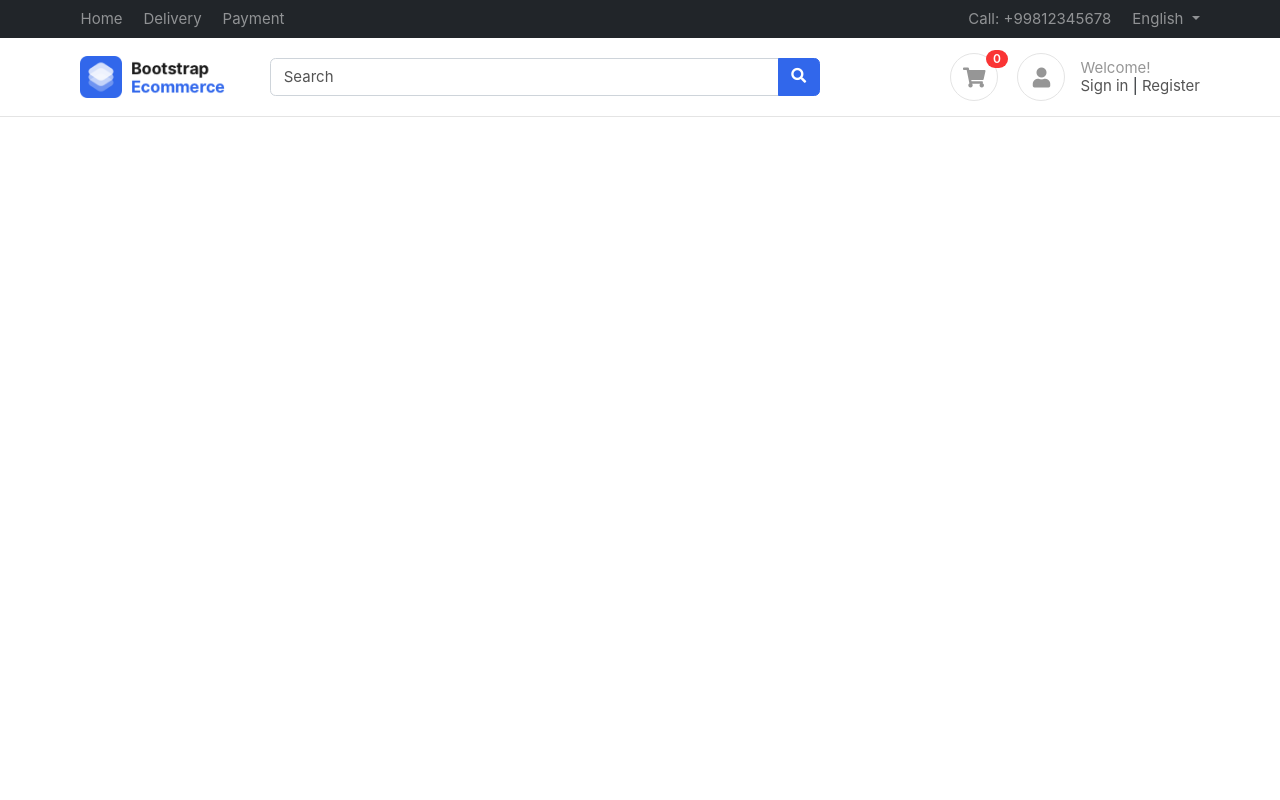
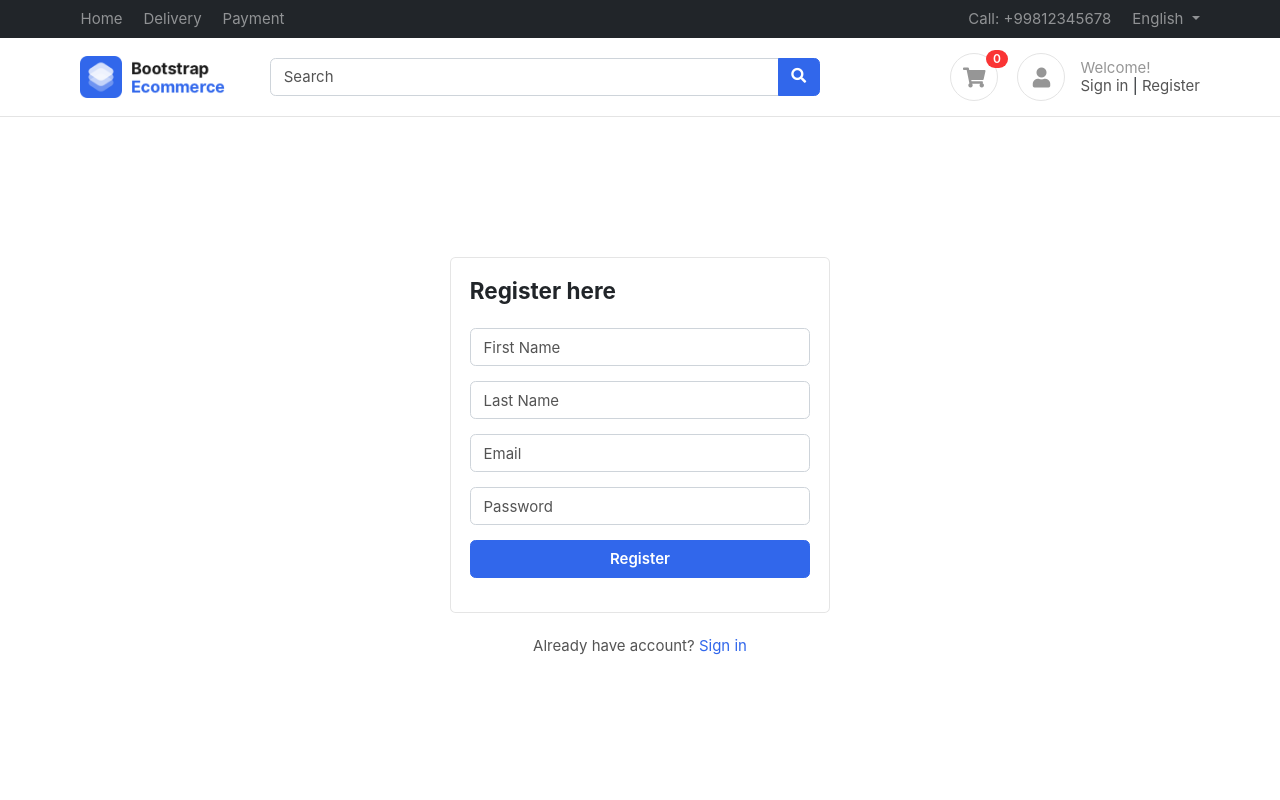
Before and after one commit to avnigoel21/ecomm_django, a Django app: page /accounts/login/ in a window 1280 px wide. Run offline with Django 4.2, Linux system fonts and the light colour scheme; some libraries are stand-ins or nearby versions; some web fonts are replaced.

Commit message:
added register, login

```diff
--- a/accounts/urls.py
+++ b/accounts/urls.py
@@ -3,5 +3,6 @@ from django.urls import path
 from accounts.views import *
 
 urlpatterns = [
-    path('login/', login_page)
+    path('login/', login_page),
+    path('register/', register_page)
 ]
--- a/accounts/views.py
+++ b/accounts/views.py
@@ -1,6 +1,48 @@
 from django.shortcuts import render
+from django.http import HttpResponseRedirect
+from django.contrib import messages
+from django.contrib.auth.models import User
 
 # Create your views here.
 
 def login_page(request):
-    return render(request, 'accounts/login.html')
+    if request.method == "POST":
+        first_name = request.POST.get('first_name')
+        last_name = request.POST.get('last_name')
+        email = request.POST.get('email')
+        password = request.POST.get('password')
+        user_obj = User.objects.filter(username = email)
+        if user_obj.exists():
+            messages.warning(request,"Email is already taken.")
+            return HttpResponseRedirect(request.path_info)
+
+        user_obj = User.objects.create(first_name = first_name, last_name = last_name, email = email, password = password)
+        user_obj.set_password(password)
+        user_obj.save()
+
+        messages.success(request, "An email has been sent to your mail.")
+        return HttpResponseRedirect(request.path_info)
+    return render(request, 'accounts/register.html')
+
+
+
+
+def register_page(request):
+
+    if request.method == "POST":
+        first_name = request.POST.get('first_name')
+        last_name = request.POST.get('last_name')
+        email = request.POST.get('email')
+        password = request.POST.get('password')
+        user_obj = User.objects.filter(username = email)
+        if user_obj.exists():
+            messages.warning(request,"Email is already taken.")
+            return HttpResponseRedirect(request.path_info)
+
+        user_obj = User.objects.create(first_name = first_name, last_name = last_name, email = email, password = password)
+        user_obj.set_password(password)
+        user_obj.save()
+
+        messages.success(request, "An email has been sent to your mail.")
+        return HttpResponseRedirect(request.path_info)
+    return render(request, 'accounts/register.html')
--- a/templates/accounts/login.html
+++ b/templates/accounts/login.html
@@ -1,4 +1,38 @@
 {% extends "base/base.html" %}
 
 {% block start %}
+
+<section class="section-conten padding-y" style="min-height:84vh">
+
+    <!-- ============================ COMPONENT LOGIN   ================================= -->
+        <div class="card mx-auto" style="max-width: 380px; margin-top:100px;">
+          <div class="card-body">
+          <h4 class="card-title mb-4">Sign in</h4>
+          <form>
+
+          <div class="form-group">
+                 <input name="" class="form-control" placeholder="Username" type="text">
+              </div> <!-- form-group// -->
+              <div class="form-group">
+                <input name="" class="form-control" placeholder="Password" type="password">
+              </div> <!-- form-group// -->
+
+              <div class="form-group">
+                  <a href="#" class="float-right">Forgot password?</a>
+                <label class="float-left custom-control custom-checkbox"> <input type="checkbox" class="custom-control-input" checked=""> <div class="custom-control-label"> Remember </div> </label>
+              </div> <!-- form-group form-check .// -->
+              <div class="form-group">
+                  <button type="submit" class="btn btn-primary btn-block"> Login  </button>
+              </div> <!-- form-group// -->
+          </form>
+          </div> <!-- card-body.// -->
+        </div> <!-- card .// -->
+
+         <p class="text-center mt-4">Don't have account? <a href="#">Sign up</a></p>
+         <br><br>
+    <!-- ============================ COMPONENT LOGIN  END.// ================================= -->
+
+
+    </section>
+
 {% endblock %}
--- /dev/null
+++ b/templates/accounts/register.html
@@ -0,0 +1,41 @@
+{% extends "base/base.html" %}
+
+{% block start %}
+
+<section class="section-conten padding-y" style="min-height:84vh">
+
+    <!-- ============================ COMPONENT LOGIN   ================================= -->
+        <div class="card mx-auto" style="max-width: 380px; margin-top:100px;">
+          <div class="card-body">
+          <h4 class="card-title mb-4">Register here</h4>
+          <form method="POST">
+            {% csrf_token %}
+            {% include "base/alert.html" %}
+             <div class="form-group">
+                 <input name="first_name" class="form-control" required placeholder="First Name" type="text">
+              </div> <!-- form-group// -->
+              <div class="form-group">
+                <input name="last_name" class="form-control" required placeholder="Last Name" type="text">
+             </div> <!-- form-group// -->
+             <div class="form-group">
+                <input name="email" class="form-control"  required placeholder="Email" type="text">
+             </div> <!-- form-group// -->
+              <div class="form-group">
+                <input name="password" class="form-control" required placeholder="Password" type="password">
+              </div> <!-- form-group// -->
+
+              <div class="form-group">
+                  <button type="submit" class="btn btn-primary btn-block"> Register  </button>
+              </div> <!-- form-group// -->
+          </form>
+          </div> <!-- card-body.// -->
+        </div> <!-- card .// -->
+
+         <p class="text-center mt-4">Already have account? <a href="#">Sign in</a></p>
+         <br><br>
+    <!-- ============================ COMPONENT LOGIN  END.// ================================= -->
+
+
+    </section>
+
+{% endblock %}
--- a/templates/base/alert.html
+++ b/templates/base/alert.html
@@ -0,0 +1,7 @@
+{% if messages %}
+{% for message in messages %}
+<div class="alert alert-{% if message.tags %} {{ message.tags }} {% endif %}" role="alert">
+    {{message}}
+</div>
+{% endfor %}
+{% endif %}
```
Also changed, not shown: db.sqlite3.
